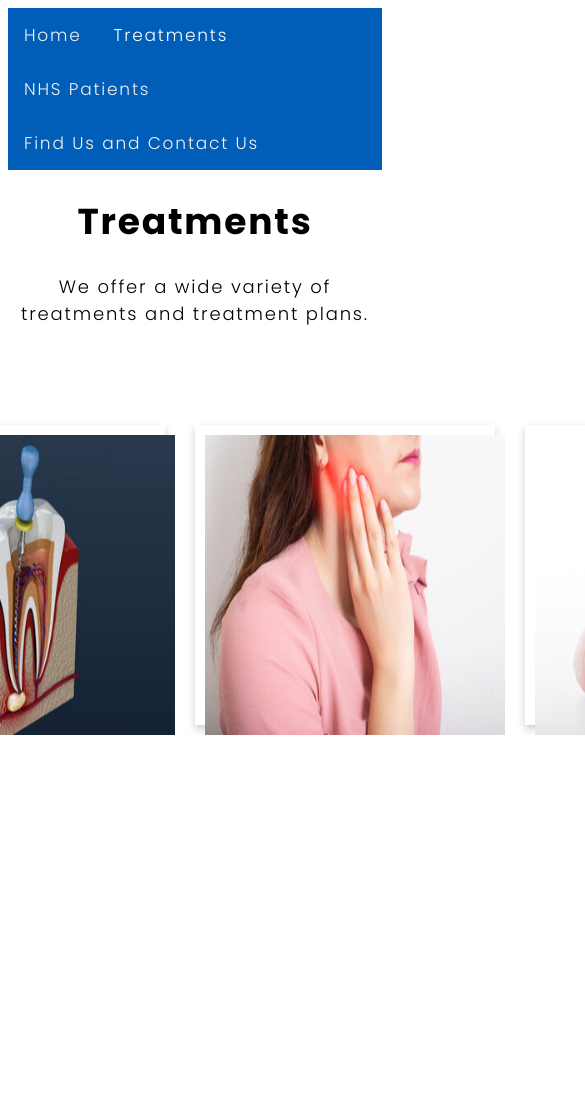
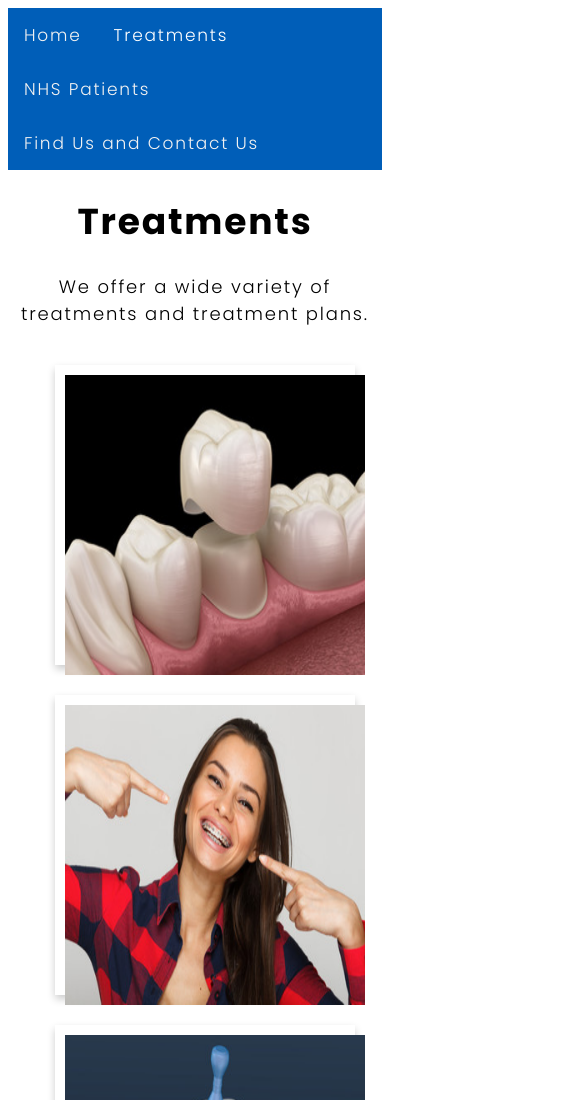
Before and after one commit to fionadodge/Dentist, a website: page treatments.html in a window 390 px wide. Shown: the top 1100 px of the page, 585 px wide, since content can reach past the window. Before the commit the page ends 844 px from the top, so only its background shows below. Drawn offline with Linux system fonts and the light colour scheme.

Commit message:
sorting responsive images

```diff
--- a/sass/pages/_treatments.scss
+++ b/sass/pages/_treatments.scss
@@ -1,22 +1,14 @@
-.row1 {
+
+
+.column1 {
+  flex-basis: calc(33.33% - 20px);
+  margin: 10px;
   display: flex;
+  flex-direction: row;
   flex-wrap: wrap;
   justify-content: center;
-  margin: 0 auto;
-}
-
-.row1::after {
-  content: "";
-  display: table;
-  clear: both;
-}
-
-.column1 {
- flex-basis: calc(33.33% - 20px);
- margin: 10px;
- display: flex;
- justify-content: center;
- align-items: center;
+  align-items: center;
+  max-height: 350px;
 }
 
 .flip-card {
```
Also changed, not shown: css/style.css, sass/main.css, treatments.html (indentation only), 2 other files.
